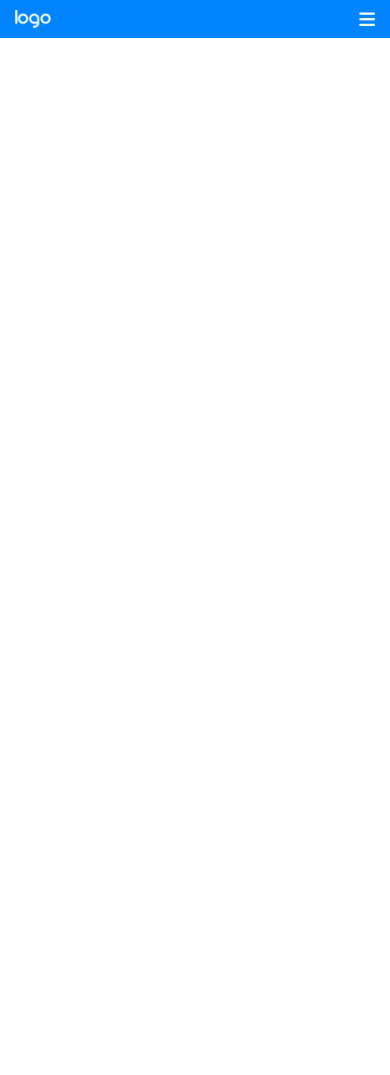
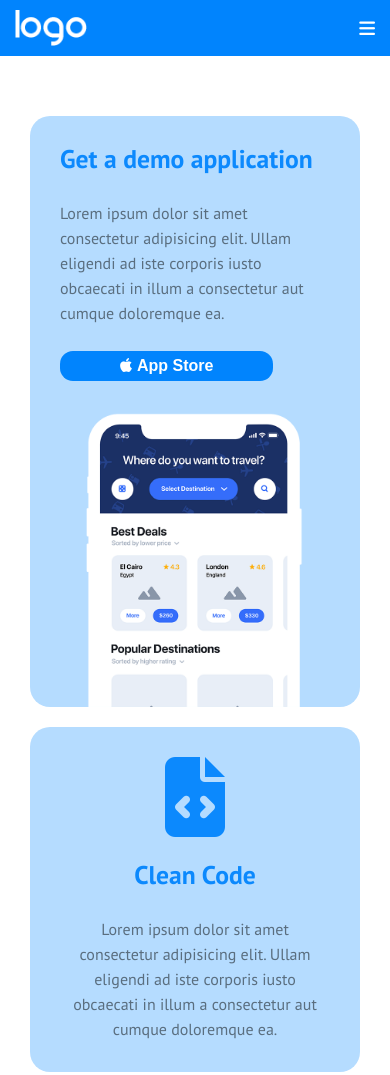
Before and after one commit to trelefede/htmlcss-responsive-layout, a plain HTML site: page index.html in a window 390 px wide. Shown: the top 1075 px of the page. Before the commit the page ends 844 px from the top, so only its background shows below. Drawn offline with Linux system fonts and the light colour scheme.

Commit message:
completed jumbotron smartphone

```diff
--- a/css/style.css
+++ b/css/style.css
@@ -22,10 +22,14 @@ img {
     display: flex;
 }
 
+.column {
+    flex-direction: column;
+}
+
 .button {
     border-radius: 13px;
     border-style: none;
-    padding: 7px 10px;
+    padding: 6px 10px;
     font-size: 0.7rem;
 }
 
@@ -34,7 +38,7 @@ img {
 /*** CONTENT ***/
 
 
-/* header */
+/* HEADER */
 header {
     background-color: #0184fd;
     max-width: 100%;
@@ -49,11 +53,77 @@ header {
 }
 
 .container-header img {
-    width: 10%;
+    width: 20%;
 }
 
 nav {
     display: none;
+}
+
+/* MAIN */
+
+/* jumbotron */
+#jumbotron {
+    padding: 60px 30px;
+}
+
+.jumbotron-card {
+    background-color: #b5dcff;
+    color: #5a6e7f;
+    align-items: center;
+    justify-content: space-around;
+    line-height: 25px;
+    padding: 30px 30px 30px;
+    margin-top: 20px;
+    border-radius: 20px;
+    text-align: center;
+}
+
+.jumbotron-card h3 {
+    font-size: 1.6rem;
+    color: #0c89fd;
+    padding-bottom: 30px;
+}
+
+.jumbotron-card p {
+    font-size: 1rem;
+}
+
+.jumbotron-card i {
+    font-size: 5rem;
+    color: #0c89fd;
+    padding-bottom: 25px;
+}
+
+
+#jumbotron div:first-child {
+    margin-top: 0;
+    justify-content: space-between;
+    padding-bottom: 0;
+    text-align: left;
+}
+
+#jumbotron div:first-child i {
+    font-size: 1rem;
+    color: white;
+    padding: 0 5px 0 0;
+    vertical-align: middle;
+}
+
+#jumbotron div:first-child button {
+    color: white;
+    background-color: #0184fd;
+    border-radius: 13px;
+    border-style: none;
+    padding: 6px 60px;
+    font-size: 1rem;
+    font-weight: bold;
+    align-self: flex-start;
+    margin: 25px 0;
+}
+
+#jumbotron div:first-child h3 {
+    align-self: flex-start;
 }
 
 
@@ -63,7 +133,9 @@ nav {
 
 /* TABLET */
 
-/* header */
+/* MAIN */
+
+/* jumbotron */
 @media screen and (min-width: 480px) {
     header {}
 }
--- a/index.html
+++ b/index.html
@@ -36,7 +36,36 @@
         </header>
 
         <!-- JUMBOTRON -->
-        <section></section>
+        <section id="jumbotron">
+            <div class="jumbotron-card flex column">
+                <h3>Get a demo application</h3>
+                <p>Lorem ipsum dolor sit amet consectetur adipisicing elit. Ullam eligendi ad iste corporis iusto
+                    obcaecati in illum a consectetur aut cumque doloremque ea.</p>
+                <button class="flex"><i class="fa-brands fa-apple"></i> App Store</button>
+                <img src="images/phone.png" alt="demo application">
+            </div>
+            <div class="jumbotron-card flex column"> <i class="fa-solid fa-file-code"></i>
+                <h3>Clean Code</h3>
+                <p>Lorem ipsum dolor sit amet consectetur adipisicing elit. Ullam eligendi ad iste corporis iusto
+                    obcaecati in illum a consectetur aut cumque doloremque ea.</p>
+            </div>
+            <div class="jumbotron-card flex column">
+                <i class="fa-solid fa-compass-drafting"></i>
+                <h3>Web Design</h3>
+                <p>Lorem ipsum dolor sit amet consectetur adipisicing elit. Ullam eligendi ad iste corporis iusto
+                    obcaecati in illum a consectetur aut cumque doloremque ea.</p>
+            </div>
+            <div class="jumbotron-card flex column"> <i class="fa-solid fa-laptop-code"></i>
+                <h3>Development</h3>
+                <p>Lorem ipsum dolor sit amet consectetur adipisicing elit. Ullam eligendi ad iste corporis iusto
+                    obcaecati in illum a consectetur aut cumque doloremque ea.</p>
+            </div>
+            <div class="jumbotron-card flex column"> <i class="fa-solid fa-bullhorn"></i>
+                <h3>Branding</h3>
+                <p>Lorem ipsum dolor sit amet consectetur adipisicing elit. Ullam eligendi ad iste corporis iusto
+                    obcaecati in illum a consectetur aut cumque doloremque ea.</p>
+            </div>
+        </section>
 
         <!-- PLANNING -->
         <section></section>
```
